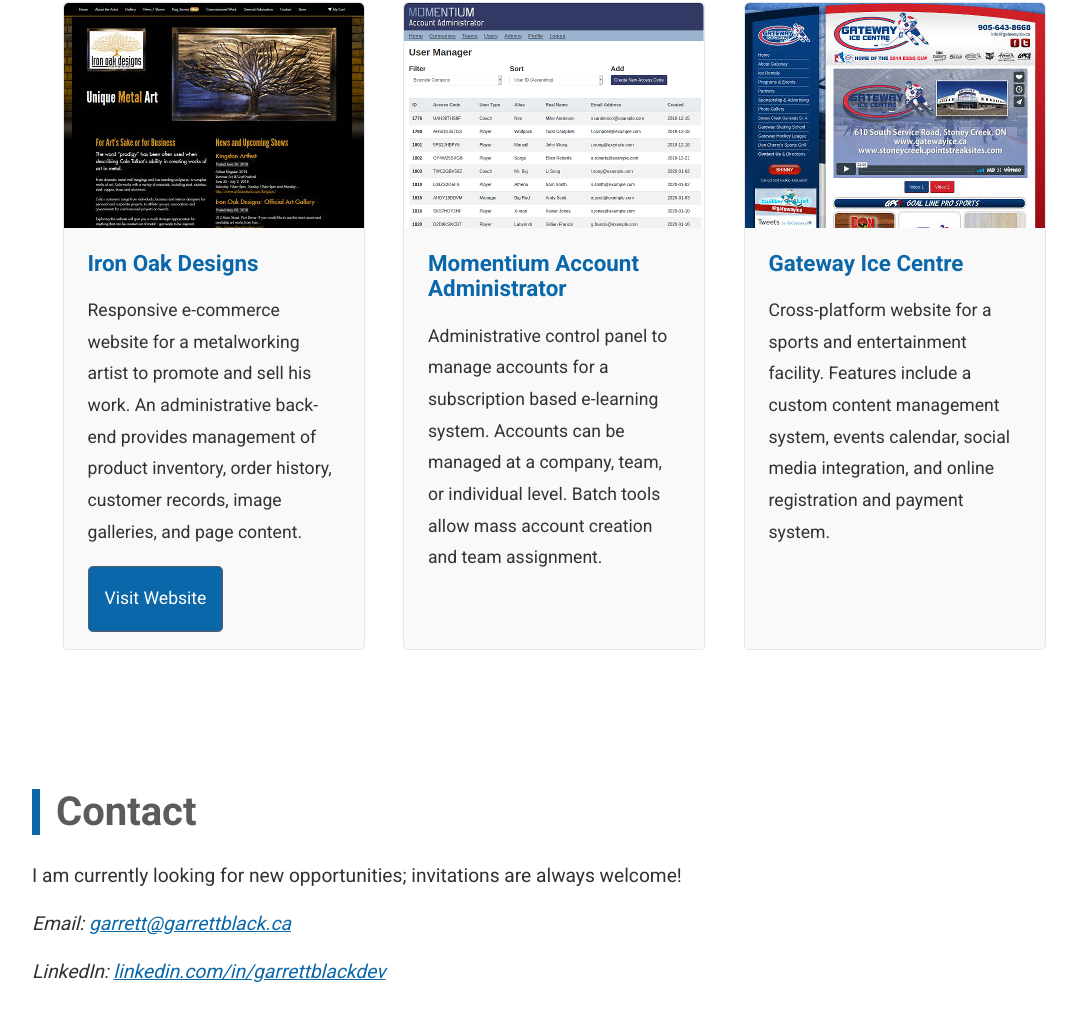
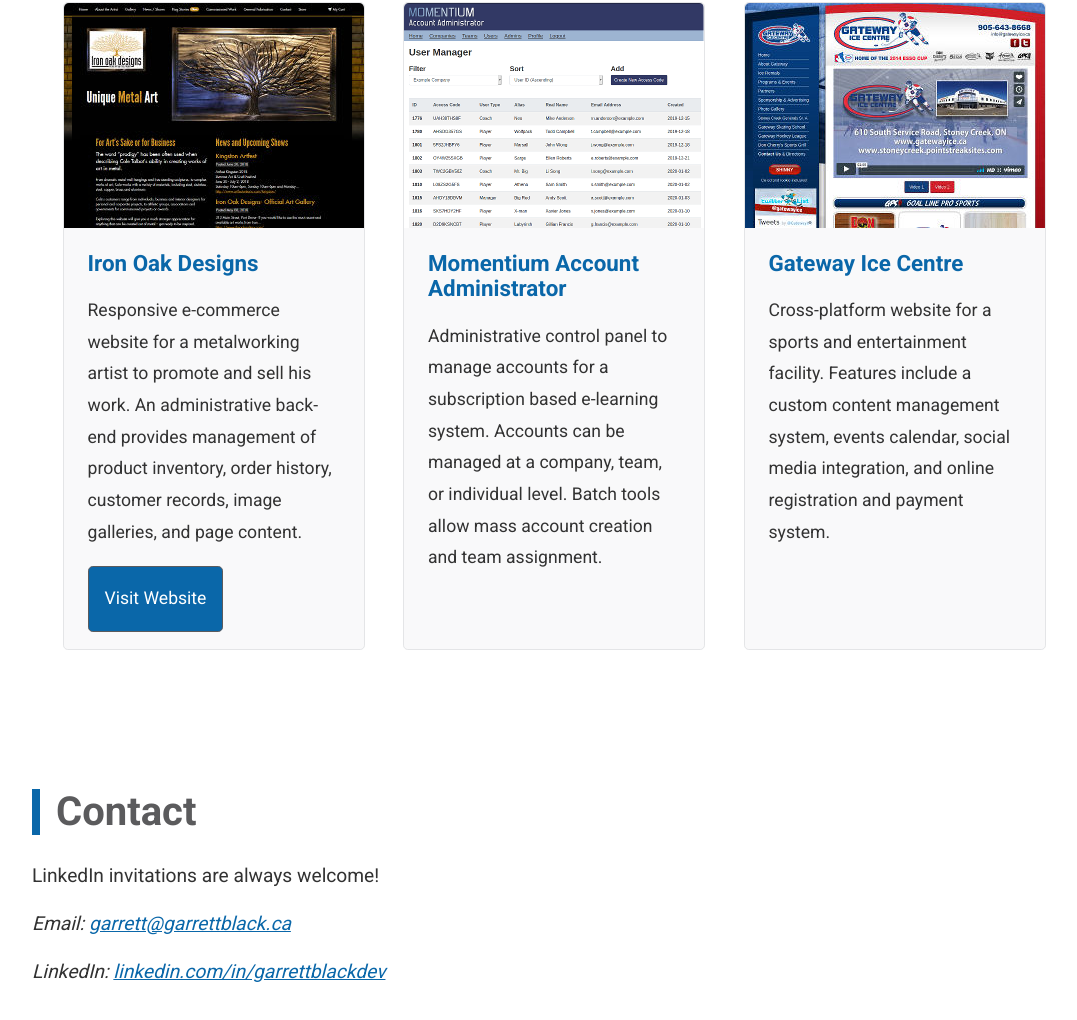
Before and after one commit to blackscape/blackscape.github.io, a plain HTML site: page index.html in a window 1280 px wide. Shown: the part 1912-2932 px from the top of the page, without its empty margins (86-1163 px from the left). Drawn offline with nearby package versions, Linux system fonts and the light colour scheme.

Commit message:
Status change

```diff
--- a/index.html
+++ b/index.html
@@ -114,7 +114,7 @@
                 <div class="article-container">
                     <div class="article-main">
                         <h1>Contact</h1>
-                        <p>I am currently looking for new opportunities; invitations are always welcome!</p>
+                        <p>LinkedIn invitations are always welcome!</p>
                         <address>
                             <p>Email: <a href="mailto:garrett@garrettblack.ca">garrett@garrettblack.ca</a></p>
                             <p>LinkedIn: <a href="https://www.linkedin.com/in/garrettblackdev/">linkedin.com/in/garrettblackdev</a></p>
```
